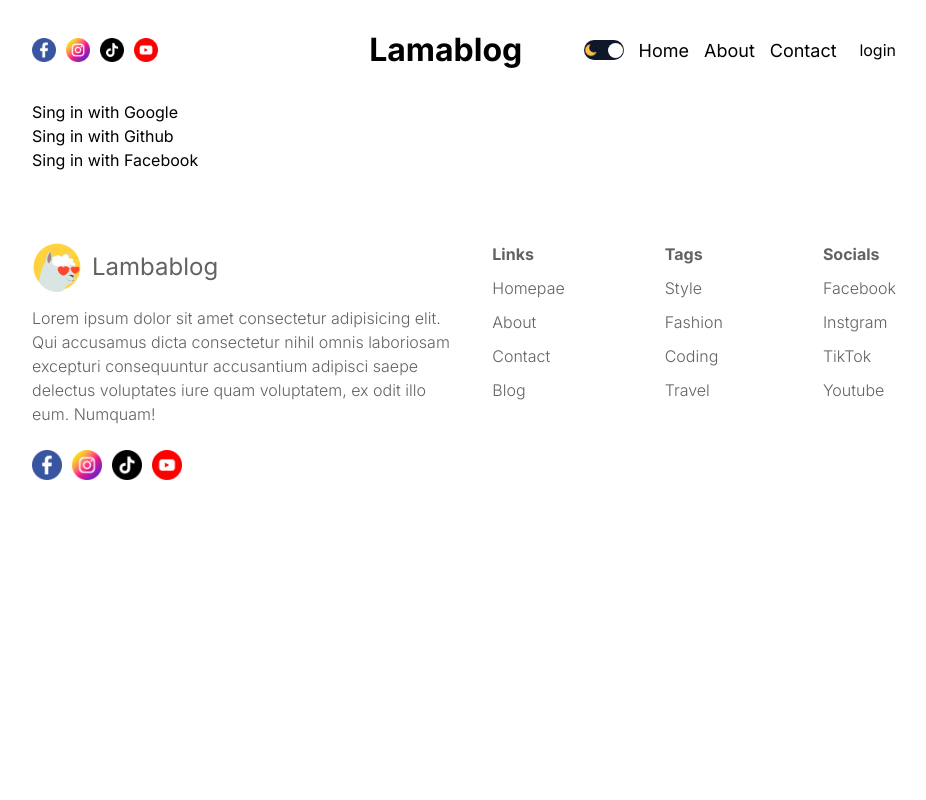
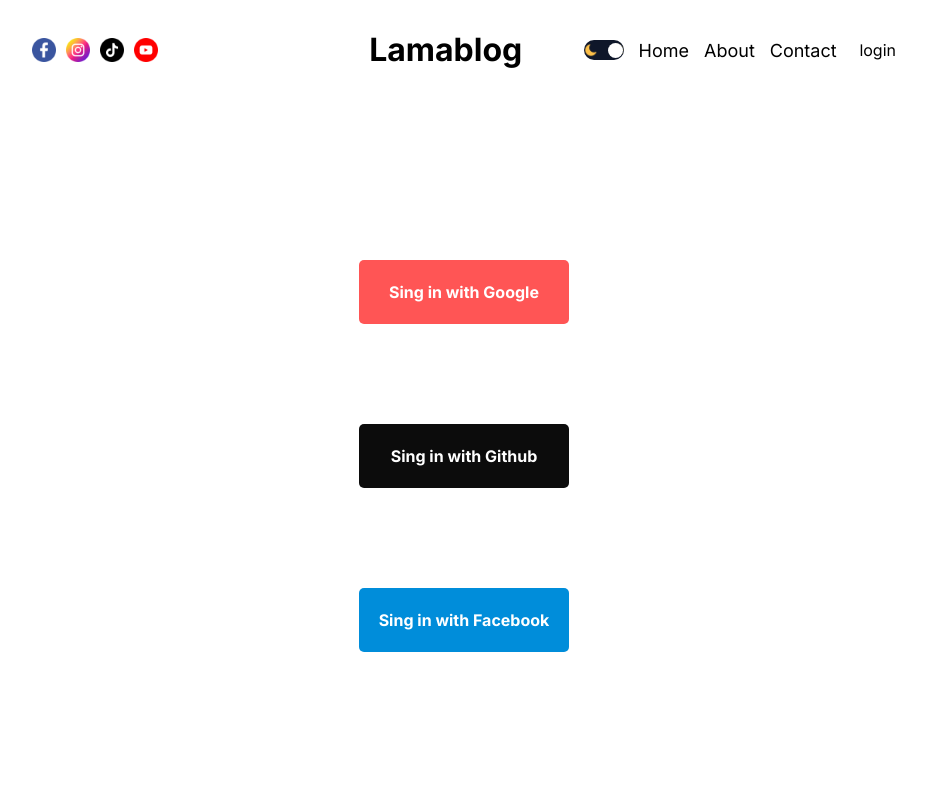
Before and after one commit to LuisArielRetanaHernadez/blog_mabi, a Next.js app: page /login in a window 1280 px wide. Shown: the top 800 px of the page, without its empty margins (176-1102 px from the left). Built offline with nearby package versions, Linux system fonts and the light colour scheme.

Commit message:
creando los estilos de la clase

```diff
--- a/app/login/login.module.css
+++ b/app/login/login.module.css
@@ -0,0 +1,38 @@
+.container {
+  margin-top: 60px;
+  display: flex;
+  align-items: center;
+  justify-content: center;
+}
+
+.wrapper {
+  padding: 100px;
+  border-radius: 10px;
+  display: flex;
+  flex-direction: column;
+  gap: 100px;
+}
+
+.socialButton {
+  padding: 20px;
+  border: none;
+  border-radius: 5px;
+  color: white;
+  font-weight: bold;
+  cursor: pointer;
+  display: flex;
+  align-items: center;
+  justify-content: center;
+}
+
+.socialButton:first-child {
+  background-color: #ff5555;
+}
+
+.socialButton:nth-child(2) {
+  background-color: #0C0C0C;
+}
+
+.socialButton:nth-child(3) {
+  background-color: #008DDA;
+}
```
